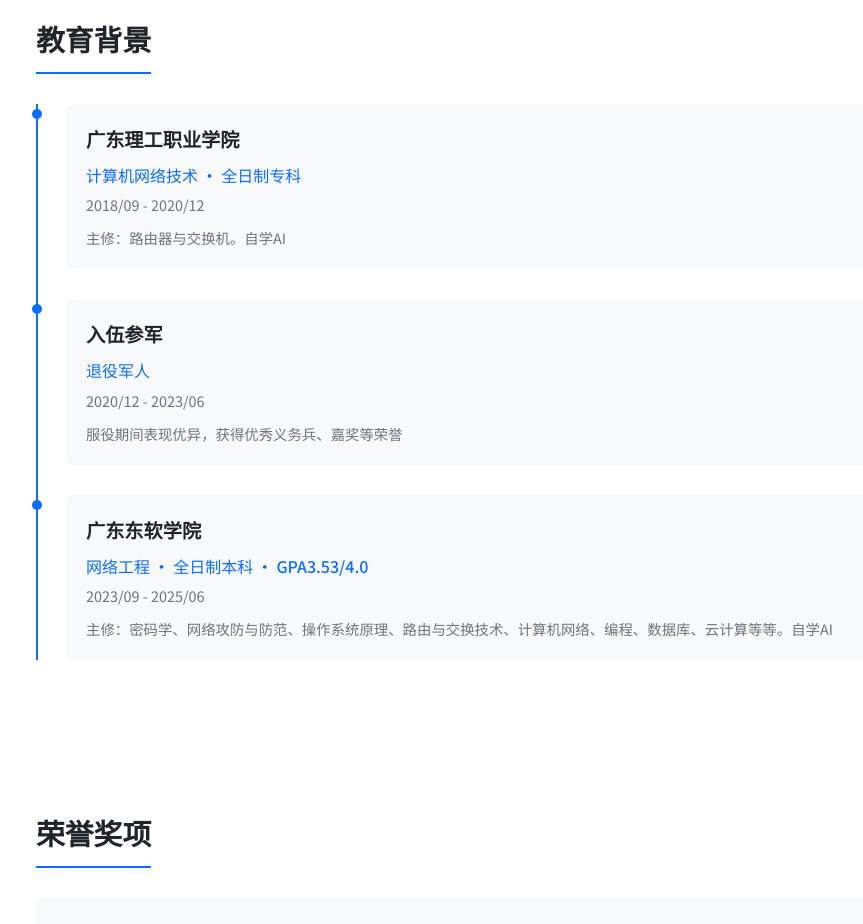
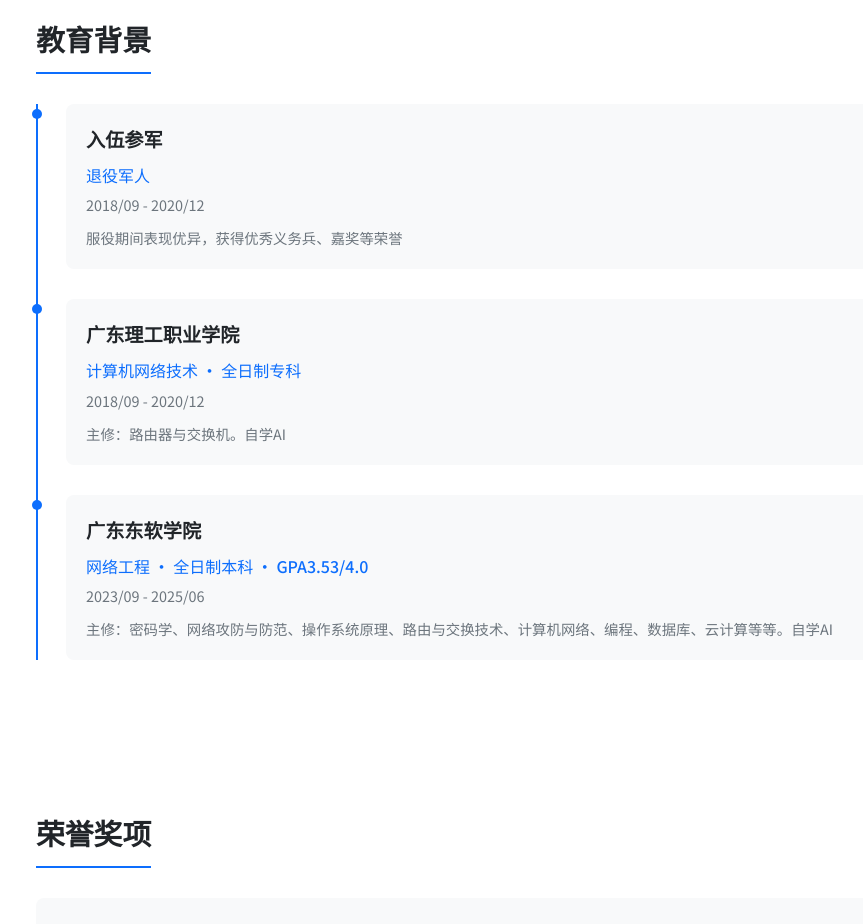
Before and after one commit to qq775878365/personal-website, a plain HTML site: page index.html in a window 1280 px wide. Shown: the part 3260-4184 px from the top of the page, without its empty margins (124-987 px from the left). Drawn offline with Linux system fonts and the light colour scheme.

Commit message:
修正入伍参军时间：2018/09 - 2020/12，调整时间线顺序

```diff
--- a/index.html
+++ b/index.html
@@ -205,19 +205,19 @@
                 <div class="timeline-item">
                     <div class="timeline-dot"></div>
                     <div class="timeline-content">
-                        <h3>广东理工职业学院</h3>
-                        <p class="major">计算机网络技术 · 全日制专科</p>
+                        <h3>入伍参军</h3>
+                        <p class="major">退役军人</p>
                         <p class="period">2018/09 - 2020/12</p>
-                        <p class="detail">主修：路由器与交换机。自学AI</p>
+                        <p class="detail">服役期间表现优异，获得优秀义务兵、嘉奖等荣誉</p>
                     </div>
                 </div>
                 <div class="timeline-item">
                     <div class="timeline-dot"></div>
                     <div class="timeline-content">
-                        <h3>入伍参军</h3>
-                        <p class="major">退役军人</p>
-                        <p class="period">2020/12 - 2023/06</p>
-                        <p class="detail">服役期间表现优异，获得优秀义务兵、嘉奖等荣誉</p>
+                        <h3>广东理工职业学院</h3>
+                        <p class="major">计算机网络技术 · 全日制专科</p>
+                        <p class="period">2018/09 - 2020/12</p>
+                        <p class="detail">主修：路由器与交换机。自学AI</p>
                     </div>
                 </div>
                 <div class="timeline-item">
```
